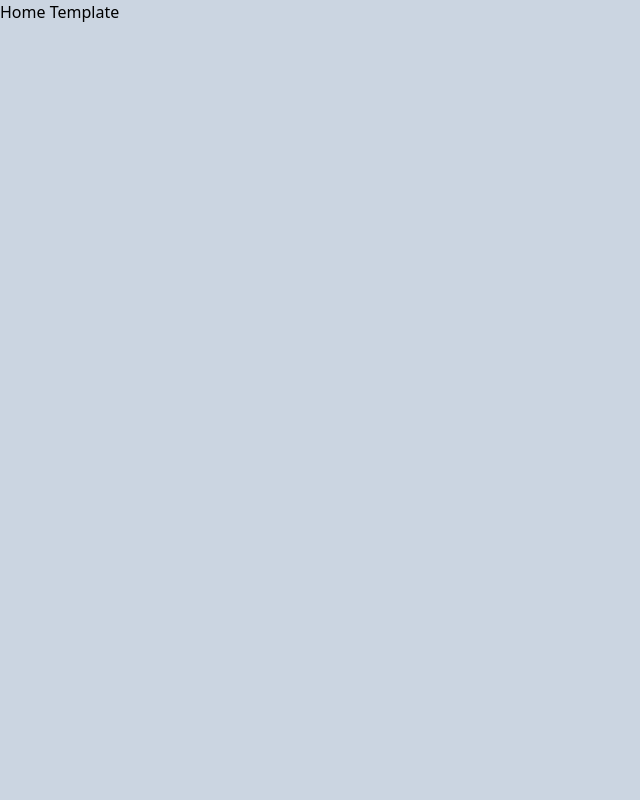
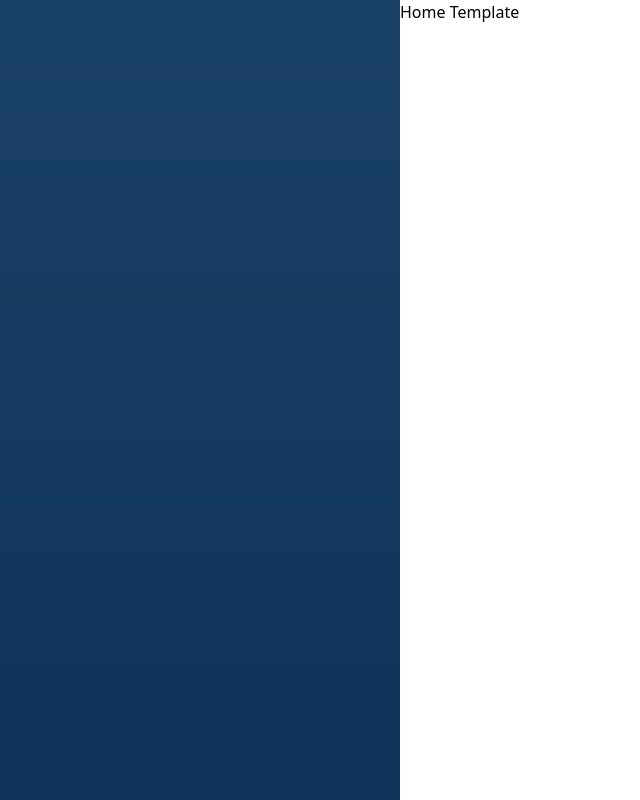
Before and after one commit to pablowinck/muralis-desafio-react, a Next.js app: page / in a window 1280 px wide. Shown: the whole page, without its empty margins (0-640 px from the left). Built offline with nearby package versions, Linux system fonts and the light colour scheme.

Commit message:
adiciona sidebar

```diff
--- /dev/null
+++ b/src/concepts/layout/organisms/Sidebar/index.tsx
@@ -0,0 +1,9 @@
+import React from "react";
+
+const Sidebar: React.FC = () => {
+  return (
+    <div className="h-screen w-full from-blue-500 to-blue-700 bg-gradient-to-b" />
+  );
+};
+
+export default Sidebar;
--- a/src/concepts/layout/template/Layout/index.tsx
+++ b/src/concepts/layout/template/Layout/index.tsx
@@ -1,11 +1,19 @@
 import React from "react";
+import Sidebar from "../../organisms/Sidebar";
 
 type Props = {
   children: React.ReactNode;
 };
 
 const Layout: React.FC<Props> = ({ children }) => {
-  return <div className="bg-slate-300 h-screen w-full">{children}</div>;
+  return (
+    <div className="bg-slate-300 overflow-hidden">
+      <div className="h-screen w-full grid grid-cols-layout-sm md:grid-cols-layout-md lg:grid-cols-layout-lg xl:grid-cols-layout-xl ">
+        <Sidebar />
+        {children}
+      </div>
+    </div>
+  );
 };
 
 export default Layout;
--- a/tailwind.config.js
+++ b/tailwind.config.js
@@ -2,7 +2,22 @@
 module.exports = {
   content: ["./src/**/*.tsx"],
   theme: {
-    extend: {},
+    colors: {
+      transparent: "transparent",
+      white: "#ffffff",
+      black: "#000000",
+      "blue-500": "#1a4266",
+      "blue-600": "#183a59",
+      "blue-700": "#0f3258",
+    },
+    extend: {
+      gridTemplateColumns: {
+        "layout-xl": "400px 100%",
+        "layout-lg": "300px 100%",
+        "layout-md": "200px 100%",
+        "layout-sm": "0px 100%",
+      },
+    },
   },
   plugins: [],
 };
```
